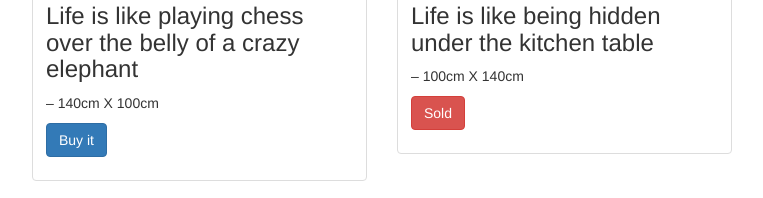
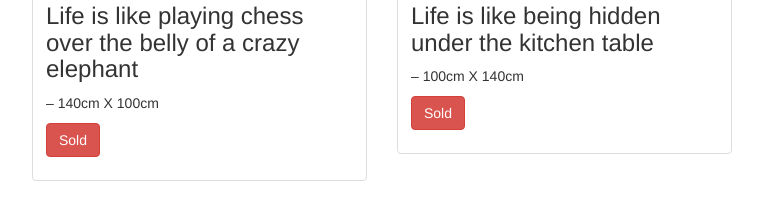
Before and after one commit to fguillen/AlbertoBuenoPaintingsSale, a website: page app/index.html in a window 1280 px wide. Shown: the part 1320-1518 px from the top of the page, without its empty margins (258-1021 px from the left). Drawn offline with nearby package versions, Linux system fonts and the light colour scheme; files that its build step writes are made by us from their sources.

Commit message:
One pic sold

```diff
--- a/app/index.html
+++ b/app/index.html
@@ -73,7 +73,7 @@
                 <div class="caption">
                   <h3>Life is like playing chess over the belly of a crazy elephant</h3>
                   <p>– 140cm X 100cm</p>
-                  <p><a href="mailto:fguillen.mail@gmail.com?subject=I love: 'Life is like playing chess over the belly of a crazy elephant'" class="btn btn-primary" role="button">Buy it</a></p>
+                  <p><a href="#" class="btn btn-danger" role="button">Sold</a></p>
                 </div>
               </div>
             </div>
```
